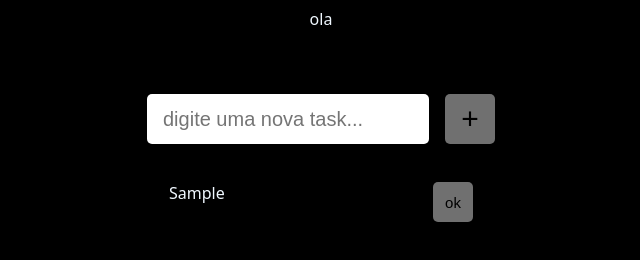
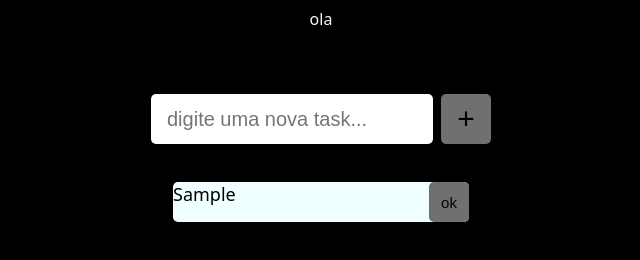
Before and after one commit to Bryanlamanna/todoList, a plain HTML site: page TO DO LIST/index.html in a window 1280 px wide. Both pictures are taken after typing "Sample" into the empty fields and a click on the button "clique aqui para adicionar uma nova task". Shown: the whole page, without its empty margins (319-959 px from the left). Drawn offline with Linux system fonts and the light colour scheme.

Commit message:
more improvements on animations

```diff
--- a/TO DO LIST/Script.js
+++ b/TO DO LIST/Script.js
@@ -27,6 +27,6 @@ function showTask() {
     list.innerHTML = '';
 
     for (var i = 0 ; i < values.length; i++) {
-        list.innerHTML += `<li class="tasK">${values[i]['name']}<button class="okBt">ok</button></li>`;
+        list.innerHTML += `<li class="task">${values[i]['name']}<button class="okBt">ok</button></li>`;
     }
 }
--- a/TO DO LIST/Style.css
+++ b/TO DO LIST/Style.css
@@ -11,7 +11,7 @@ body {
 .contentInsert {
     display: flex;
     align-items: center;
-    gap: 1rem;
+    gap: 0.5rem;
     flex-wrap: wrap;
 }
 
@@ -60,6 +60,13 @@ body {
     border-radius: 5px;
     background-color: azure;
     color: rgb(0, 0, 0);
+    transition: .4s;
+    font-size: large;
+}
+
+.task:hover {
+    background-color: rgb(77, 77, 77);
+    color: aliceblue;
 }
 
 .okBt {
@@ -78,4 +85,5 @@ body {
 
 .okBt:hover {
     background-color: rgb(46, 46, 46);
+    color: aliceblue;
 }
```
